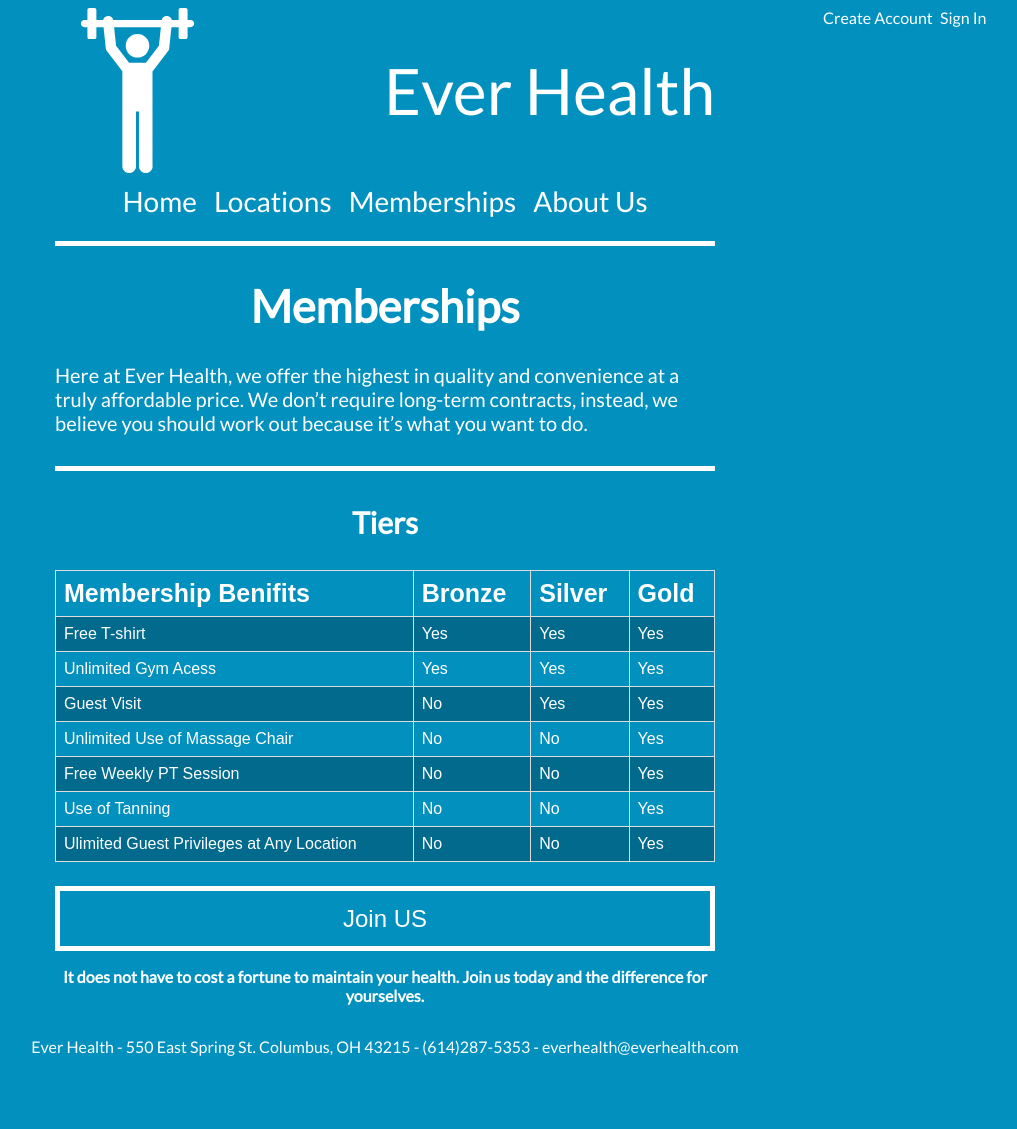
After one commit to jleahy7/everhealth-site, a PHP site: page /membership.html in a window 1280 px wide. The commit adds this page. Shown: the whole page, without its empty margins (255-1272 px from the left). Run offline with PHP 8.4, Linux system fonts and the light colour scheme.

Commit message:
Add files via upload

```diff
--- a/capstone/css/styles.css
+++ b/capstone/css/styles.css
@@ -23,6 +23,155 @@ p.float-nav{
   display: inline;
   padding-right: .25em;
 }
+
+/*
+This styles the home page
+*/
+#main-home {
+max-width: 660px;
+/*height: 400px;*/
+background: white;
+
+}
+.columns {
+box-sizing: border-box;
+}
+.columns {
+float: left;
+width: 33.3%;
+padding: 8px;
+}
+.price {
+list-style-type: none;
+border: 1px solid #eee;
+margin: 0;
+padding: 0;
+-webkit-transition: 0.3s;
+transition: 0.3s;
+}
+.price:hover {
+box-shadow: 0 8px 12px 0 rgba(0,0,0,0.2)
+}
+.price .header {
+background-color: #cd7f32;
+color: #000000;
+font-size: 25px;
+}
+.price li {
+border-bottom: 1px solid #eee;
+color: #000000;
+padding: 20px;
+text-align: center;
+}
+.price .grey {
+background-color: #eee;
+font-size: 20px;
+}
+.button {
+background-color: blue;
+border: none;
+color: white;
+padding: 10px 25px;
+text-align: center;
+text-decoration: none;
+font-size: 18px;
+}
+@media only screen and (max-width: 600px) {
+.columns {
+  width: 100%;
+}
+}
+/*
+This styles the membership page
+*/
+#membership-info {
+font-family: arial, sans-serif;
+border-collapse: collapse;
+width: 100%;
+}
+#membership-info th {
+font-size: 25px;
+}
+#membership-info td,#membership-info th {
+border: 1px solid #dddddd;
+text-align: left;
+padding: 8px;
+}
+#membership-info tr:nth-child(even) {
+background-color: #016A8D;
+}
+
+.large-text{
+    font-size: 45px;
+}
+
+.medium-text{
+  font-size: 30px;
+}
+
+.small-text{
+  font-size: 20px;
+}
+
+.extra-small{
+  font-size: 16px;
+}
+
+.bold{
+  font-weight: bold;
+}
+
+.underline{
+    text-decoration: underline;
+}
+
+.center{
+  text-align: center;
+  margin-left: auto;
+  margin-right: auto;
+}
+
+.wide-img{
+    max-width: 100%;
+}
+
+.join-us {
+width: 200px;
+height: 60px;
+font-size: 2em;
+font-style: bold;
+margin-top: 2em;
+}
+.join-us:hover, .large-wide:hover {
+background-color: #FFFFFF;
+color: #0290BF;
+border: none;
+}
+/*
+This styles the membership page
+*/
+#slider {
+width: 720px;
+height: 400px;
+overflow: hidden;
+margin-bottom: 5%;
+}
+#slider .slides {
+display: block;
+width: 6000px;
+height: 400px;
+margin: 0;
+padding: 0;
+}
+#slider .slide {
+float: left;
+list-style-type: none;
+width: 720px;
+height: 400px;
+}
+/*
+above code styles the slider on locations
+*/
 
 .nav-link{
   color: white;
@@ -101,8 +250,11 @@ p.float-nav{
 #floating-nav{
   width: auto;
   height: auto;
+  margin-left: 60%;
   text-align: right;
   background-color: #0290BF;
+  position: fixed;
+  z-index: 999;
 }
 
 #masthead{
--- /dev/null
+++ b/capstone/membership.html
@@ -0,0 +1,98 @@
+<!DOCTYPE html>
+<html>
+  <head>
+    <meta charset="UTF-8">
+    <title>Membership</title>
+    <meta name="author" content="James Leahy">
+    <meta name="description" content="sample page for Ever Health">
+    <meta name="keywords" content="Ever Health, create account">
+    <link href="https://fonts.googleapis.com/css?family=Lato" rel="stylesheet">
+    <link rel="stylesheet" type="text/css" href="css/styles.css"?>
+  </head>
+  <body>
+    <div id='wrapper'>
+      <div id='floating-nav'>
+        <a href='create-acct.php'><p class='float-nav' id='create-acct-float'>Create Account</p></a>
+        <a href='sign-in.php'><p class='float-nav' id='signin-float'>Sign In</p></a>
+      </div>
+      <div id='masthead'>
+        <img id='mast-logo' src=assets/weightlifting.svg>
+        <p id='mast-p'>Ever Health</p>
+      </div>
+      <div id='navbar'>
+        <a href="index.html"><p class='nav-link'>Home</p></a>
+        <a href="locations.html"><p class='nav-link'>Locations</p></a>
+        <a href="membership.html"><p class='nav-link'>Memberships</p></a>
+        <a href="about-us.html"><p class='nav-link'>About Us</p></a>
+      </div>
+      <div id='main-content'>
+        <div id='main-content-br' class='break-div'></div>
+          <h1 class='large-text center'>Memberships</h1>
+          <p class="small-text">Here at Ever Health, we offer the highest in quality and convenience at a truly affordable price.
+             We don’t require long-term contracts, instead, we believe you should work out because it’s what you want to do. </p>
+          <div id='main-content-br' class='break-div'></div>
+          <h3 class='medium-text center'>Tiers</h3>
+          <table id='membership-info'>
+            <tr>
+              <th>Membership Benifits</th>
+              <th>Bronze</th>
+              <th>Silver</th>
+              <th>Gold</th>
+
+            </tr>
+            <tr>
+              <td>Free T-shirt</td>
+              <td>Yes</td>
+              <td>Yes</td>
+              <td>Yes</td>
+            </tr>
+            <tr>
+              <td>Unlimited Gym Acess</td>
+              <td>Yes</td>
+              <td>Yes</td>
+              <td>Yes</td>
+
+            </tr>
+            <tr>
+              <td>Guest Visit</td>
+              <td>No</td>
+              <td>Yes</td>
+              <td>Yes</td>
+            </tr>
+            <tr>
+              <td>Unlimited Use of Massage Chair</td>
+              <td>No</td>
+              <td>No</td>
+              <td>Yes</td>
+            </tr>
+            <tr>
+              <td>Free Weekly PT Session</td>
+              <td>No</td>
+              <td>No</td>
+              <td>Yes</td>
+            </tr>
+            <tr>
+              <td>Use of Tanning</td>
+              <td>No</td>
+              <td>No</td>
+              <td>Yes</td>
+            </tr>
+            <tr>
+              <td>Ulimited Guest Privileges at Any Location</td>
+              <td>No</td>
+              <td>No</td>
+              <td>Yes</td>
+            </tr>
+          </table>
+
+      <a href="create-acct.php" target="_blank">
+      <button class="join-us large-wide">Join US</button>
+      </a>
+      <p class='extra-small bold center'>It does not have to cost a fortune to maintain your health. Join us today and the difference for yourselves.</p>
+      </div>
+    </div>
+    <div id='footer'>
+        <p id='footer-p'>Ever Health - 550 East Spring St. Columbus, OH 43215 - (614)287-5353 - <a href='mailto:everhealth@everhealth.com'>everhealth@everhealth.com</p>
+    </div>
+  </body>
+</html>
--- a/capstone/php/Footer.php
+++ b/capstone/php/Footer.php
@@ -9,6 +9,11 @@ class Footer{
     $this->page = $_page;
     $this->info = $_info;
     echo "<div id='footer'>";
+    echo "<br>";
+    echo "<a href='index.html'><p class='extra-small same-line'>Home</p></a>|";
+    echo "<a href='locations.html'><p class='extra-small same-line'>Locations</p></a>|";
+    echo "<a href='membership.html'><p class='extra-small same-line'>Memberships</p></a>|";
+    echo "<a href='about-us.html'><p class='extra-small same-line'>About Us</p></a>";
     echo "<p id='footer-p'>Ever Health - 550 East Spring St. Columbus, OH 43215 - (614)287-5353 - <a href='mailto:everhealth@everhealth.com'>everhealth@everhealth.com</p>";
     echo "</div>";
   }
--- a/capstone/php/MainContent.php
+++ b/capstone/php/MainContent.php
@@ -210,7 +210,7 @@ class MainContent{
   }
 
   function myAcct(){
-    $plan = (is_null($this->info['plan']))? "bronze" : $this->info['plan'];
+    $plan = (is_null($this->info['plan'])) ? "bronze" : $this->info['plan'];
 
     echo "<div id='main-content-br' class='break-div'></div>";
     echo "<h1 id='my-acct-title' class='main-content-title my-acct'>My Account</h1>";
--- a/capstone/php/Masthead.php
+++ b/capstone/php/Masthead.php
@@ -7,10 +7,12 @@ class Masthead
 
 		$this->page = $_page;
 		$this->info = $_info;
+		echo "<a href='index.html'>";
 		echo "<div id='masthead'>";
 		echo "<img id='mast-logo' src=assets/weightlifting.svg>";
 		echo "<p id='mast-p'>Ever Health</p>";
 		echo "</div>";
+		echo "</a>";
 	}
 }
 ?>
--- a/capstone/php/Template.php
+++ b/capstone/php/Template.php
@@ -10,6 +10,7 @@ include 'php/Footer.php';
 
 class Template{
 
+  // need to refine
 
 
   public $header, $mast, $footer, $floatingNav, $navBar, $mainContent;
@@ -19,7 +20,7 @@ class Template{
 
     require_once "vendor/autoload.php";
 
-    // error_reporting(0);
+    error_reporting(0);
 
     $this->init_db();
     $this->page = $__page;
```
Also changed, not shown: capstone/about-us.html (added, +43 -0 lines), capstone/index.html (added, +83 -0 lines), capstone/locations.html (added, +54 -0 lines), capstone/php/NavBar.php (+4 -4 lines), capstone/pix/about.jpg (added), capstone/pix/bg1.jpg (added), capstone/pix/bg2.jpg (added), capstone/pix/bg3.jpg (added), capstone/pix/bg4.jpg (added), capstone/pix/bg5.jpg (added), capstone/pix/bg6.jpg (added), capstone/pix/home1.jpg (added).
